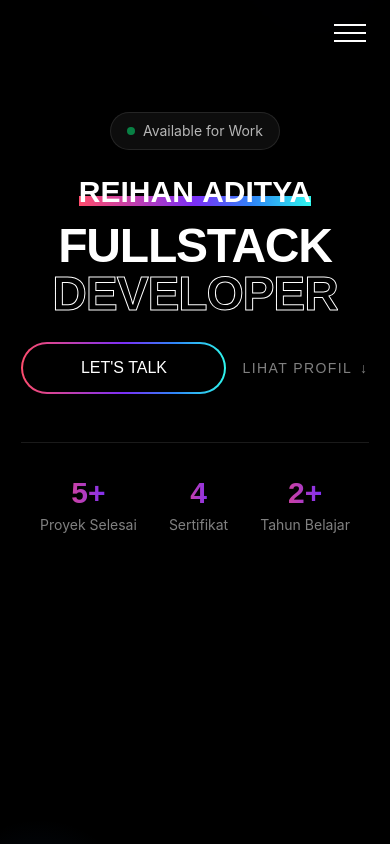
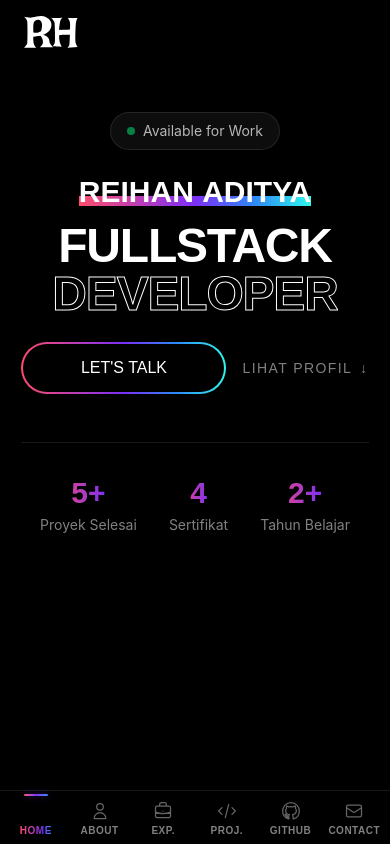
Before and after one commit to ehanz12/PortoReact, a React (Vite) app: page / in a window 390 px wide. Shown: the top 844 px of the page. Built offline with nearby package versions, Linux system fonts and the light colour scheme; no server answers.

Commit message:
benerin navbar

```diff
--- a/src/components/Navbar.jsx
+++ b/src/components/Navbar.jsx
@@ -1,4 +1,4 @@
-import React, { useRef, useState, useEffect } from "react";
+import React, { useRef } from "react";
 import Logo from "../assets/images/RH.svg";
 import { gsap } from "gsap";
 import { useGSAP } from "@gsap/react";
@@ -6,12 +6,44 @@ import { Link, useLocation } from "react-router-dom";
 
 gsap.registerPlugin(useGSAP);
 
+const navItems = [
+  {
+    to: "/",
+    label: "Home",
+    icon: "M3 12l2-2m0 0l7-7 7 7M5 10v10a1 1 0 001 1h3m10-11l2 2m-2-2v10a1 1 0 01-1 1h-3m-6 0a1 1 0 001-1v-4a1 1 0 011-1h2a1 1 0 011 1v4a1 1 0 001 1m-6 0h6",
+  },
+  {
+    to: "/#about",
+    label: "About",
+    icon: "M16 7a4 4 0 11-8 0 4 4 0 018 0zM12 14a7 7 0 00-7 7h14a7 7 0 00-7-7z",
+  },
+  {
+    to: "/#experience",
+    label: "Exp.",
+    icon: "M21 13.255A23.931 23.931 0 0112 15c-3.183 0-6.22-.62-9-1.745M16 6V4a2 2 0 00-2-2h-4a2 2 0 00-2 2v2m4 6h.01M5 20h14a2 2 0 002-2V8a2 2 0 00-2-2H5a2 2 0 00-2 2v10a2 2 0 002 2z",
+  },
+  {
+    to: "/projects",
+    label: "Proj.",
+    icon: "M10 20l4-16m4 4l4 4-4 4M6 16l-4-4 4-4",
+  },
+  {
+    to: "/#github",
+    label: "GitHub",
+    icon: "M12 2C6.477 2 2 6.484 2 12.017c0 4.425 2.865 8.18 6.839 9.504.5.092.682-.217.682-.483 0-.237-.008-.868-.013-1.703-2.782.605-3.369-1.343-3.369-1.343-.454-1.158-1.11-1.466-1.11-1.466-.908-.62.069-.608.069-.608 1.003.07 1.53 1.032 1.53 1.032.892 1.53 2.341 1.088 2.91.832.092-.647.35-1.088.636-1.338-2.22-.253-4.555-1.113-4.555-4.951 0-1.093.39-1.988 1.029-2.688-.103-.253-.446-1.272.098-2.65 0 0 .84-.27 2.75 1.026A9.564 9.564 0 0112 6.844c.85.004 1.705.115 2.504.337 1.909-1.296 2.747-1.027 2.747-1.027.546 1.379.202 2.398.1 2.651.64.7 1.028 1.595 1.028 2.688 0 3.848-2.339 4.695-4.566 4.943.359.309.678.92.678 1.855 0 1.338-.012 2.419-.012 2.747 0 .268.18.58.688.482C19.138 20.197 22 16.442 22 12.017 22 6.484 17.522 2 12 2z",
+  },
+  {
+    to: "mailto:rhanssap@gmail.com",
+    label: "Contact",
+    icon: "M3 8l7.89 5.26a2 2 0 002.22 0L21 8M5 19h14a2 2 0 002-2V7a2 2 0 00-2-2H5a2 2 0 00-2 2v10a2 2 0 002 2z",
+    external: true,
+  },
+];
+
 const Navbar = () => {
-  const [menuOpen, SetMenuOpen] = useState(false);
   const navRef = useRef(null);
   const location = useLocation();
 
-  // GSAP hook to animate navbar on mount
   useGSAP(() => {
     gsap.from(navRef.current, {
       opacity: 0,
@@ -19,24 +51,17 @@ const Navbar = () => {
       duration: 0.6,
       ease: "power3.out",
     });
-  }, []); // Run only once on mount
+  }, []);
 
-  // Lock body scroll when menu is open
-  useEffect(() => {
-    if (menuOpen) {
-      document.body.style.overflow = "hidden";
-    } else {
-      document.body.style.overflow = "auto";
+  const isActive = (item) => {
+    if (item.external) return false;
+    if (item.to === "/") return location.pathname === "/" && !location.hash;
+    if (item.to.startsWith("/#")) {
+      const hash = item.to.replace("/#", "#");
+      return location.hash === hash;
     }
-    return () => {
-      document.body.style.overflow = "auto";
-    };
-  }, [menuOpen]);
-
-  // Close menu on route change
-  useEffect(() => {
-    SetMenuOpen(false);
-  }, [location]);
+    return location.pathname === item.to;
+  };
 
   return (
     <>
@@ -46,9 +71,9 @@ const Navbar = () => {
       >
         <div className="max-w-7xl mx-auto flex justify-between items-center px-6 py-4 lg:py-5">
           <Link to="/" className="z-50">
+            <img src={Logo} className="h-8 lg:h-12 w-auto" alt="Logo" />
           </Link>
 
-          {/* Desktop Navigation */}
           <div className="hidden lg:flex items-center gap-8">
             <Link to="/" className="text-white/70 hover:text-white transition-colors duration-300 text-lg font-medium">Home</Link>
             <Link to="/#about" className="text-white/70 hover:text-white transition-colors duration-300 text-lg font-medium">About</Link>
@@ -57,34 +82,46 @@ const Navbar = () => {
             <Link to="/#github" className="text-white/70 hover:text-white transition-colors duration-300 text-lg font-medium">GitHub</Link>
             <a href="mailto:rhanssap@gmail.com" className="btn border text-lg font-medium rounded-full px-6 py-2 hover:text-white transition-colors duration-300">Contact</a>
           </div>
-
-          <button
-            onClick={() => SetMenuOpen(!menuOpen)}
-            className="flex flex-col gap-1.5 cursor-pointer z-50 p-2 -mr-2 lg:hidden"
-            aria-label="Toggle Menu"
-          >
-            <span className={`inline-block w-8 lg:w-10 h-0.5 bg-white transition-all duration-300 ease-in-out
-              ${menuOpen ? 'rotate-45 translate-y-2' : ''}`
-            }></span>
-            <span className={`inline-block w-8 lg:w-10 h-0.5 bg-white transition-all duration-300 ease-in-out
-              ${menuOpen ? 'opacity-0' : 'opacity-100'}`
-            }></span>
-            <span className={`inline-block w-8 lg:w-10 h-0.5 bg-white transition-all duration-300 ease-in-out
-              ${menuOpen ? '-rotate-45 -translate-y-2' : ''}
-              `}></span>
-          </button>
         </div>
       </nav>
 
-      {/* Full Screen Menu */}
-      <div className={`fixed z-[40] inset-0 bg-black/95 text-white flex flex-col items-center
-      justify-center gap-8 overflow-y-auto pt-24 pb-12 transition-transform duration-500 ease-in-out ${menuOpen ? 'translate-y-0' : '-translate-y-full'}`}>
-        <Link to="/" onClick={(e) => e.stopPropagation()} className="menu-links">Home</Link>
-        <Link to="/#about" onClick={(e) => e.stopPropagation()} className="menu-links">About</Link>
-        <Link to="/#experience" onClick={(e) => e.stopPropagation()} className="menu-links">Experience</Link>
-        <Link to="/projects" onClick={(e) => e.stopPropagation()} className="menu-links">Projects</Link>
-        <Link to="/#github" onClick={(e) => e.stopPropagation()} className="menu-links">GitHub</Link>
-        <Link to="mailto:rhanssap@gmail.com" onClick={(e) => e.stopPropagation()} className="menu-links">Contact</Link>
+      <div className="fixed bottom-0 left-0 right-0 z-50 lg:hidden">
+        <div className="relative bg-black/90 backdrop-blur-xl border-t border-white/10 pb-[env(safe-area-inset-bottom)]">
+          <div className="flex justify-around items-stretch px-1 pt-1">
+            {navItems.map((item) => {
+              const active = isActive(item);
+              const shared = "flex flex-col items-center justify-center gap-0.5 py-1.5 px-1 rounded-lg transition-all duration-300 min-w-0 flex-1 relative";
+              const textClasses = active
+                ? "gradient-text text-[10px] font-heading font-semibold tracking-wider uppercase"
+                : "text-white/50 text-[10px] font-heading font-semibold tracking-wider uppercase";
+              const iconClasses = active
+                ? "text-transparent [&>path]:fill-current"
+                : "text-white/40";
+
+              const content = (
+                <>
+                  {active && (
+                    <span className="absolute -top-px left-1/2 -translate-x-1/2 w-6 h-0.5 rounded-full bg-gradient-to-r from-[#FF4D6D] via-[#7B2FF7] to-[#2F86F7] shadow-[0_0_6px_rgba(123,47,247,0.5)]" />
+                  )}
+                  <svg className={`w-5 h-5 ${iconClasses} transition-colors duration-300`} viewBox="0 0 24 24" fill="none" stroke="currentColor" strokeWidth="1.5" strokeLinecap="round" strokeLinejoin="round">
+                    <path d={item.icon} />
+                  </svg>
+                  <span className={textClasses}>{item.label}</span>
+                </>
+              );
+
+              return item.external ? (
+                <a key={item.label} href={item.to} className={shared}>
+                  {content}
+                </a>
+              ) : (
+                <Link key={item.label} to={item.to} className={shared}>
+                  {content}
+                </Link>
+              );
+            })}
+          </div>
+        </div>
       </div>
     </>
   );
--- a/src/index.css
+++ b/src/index.css
@@ -22,9 +22,14 @@
   html {
     scroll-behavior: smooth;
     scroll-padding-top: 80px;
+    scroll-padding-bottom: 80px;
   }
   body {
     @apply bg-black text-white font-body text-base md:text-xl overflow-x-hidden;
+    padding-bottom: calc(4rem + env(safe-area-inset-bottom));
+    @media (min-width: 1024px) {
+      padding-bottom: 0;
+    }
   }
   h3 {
     @apply font-heading font-medium uppercase text-2xl;
@@ -110,11 +115,6 @@
     transform-origin: center;
   }
 
-  .menu-links {
-    @apply text-[8vw] lg:text-[5vw] font-heading font-medium uppercase
-      lg:opacity-60 hover:opacity-100 transition-all duration-300
-  }
-
   /* ─── Gradient Text ─── */
   .gradient-text {
     background: linear-gradient(90deg, #FF4D6D 0%, #BD3EB2 40%, #7B2FF7 70%, #2F86F7 100%);
```
